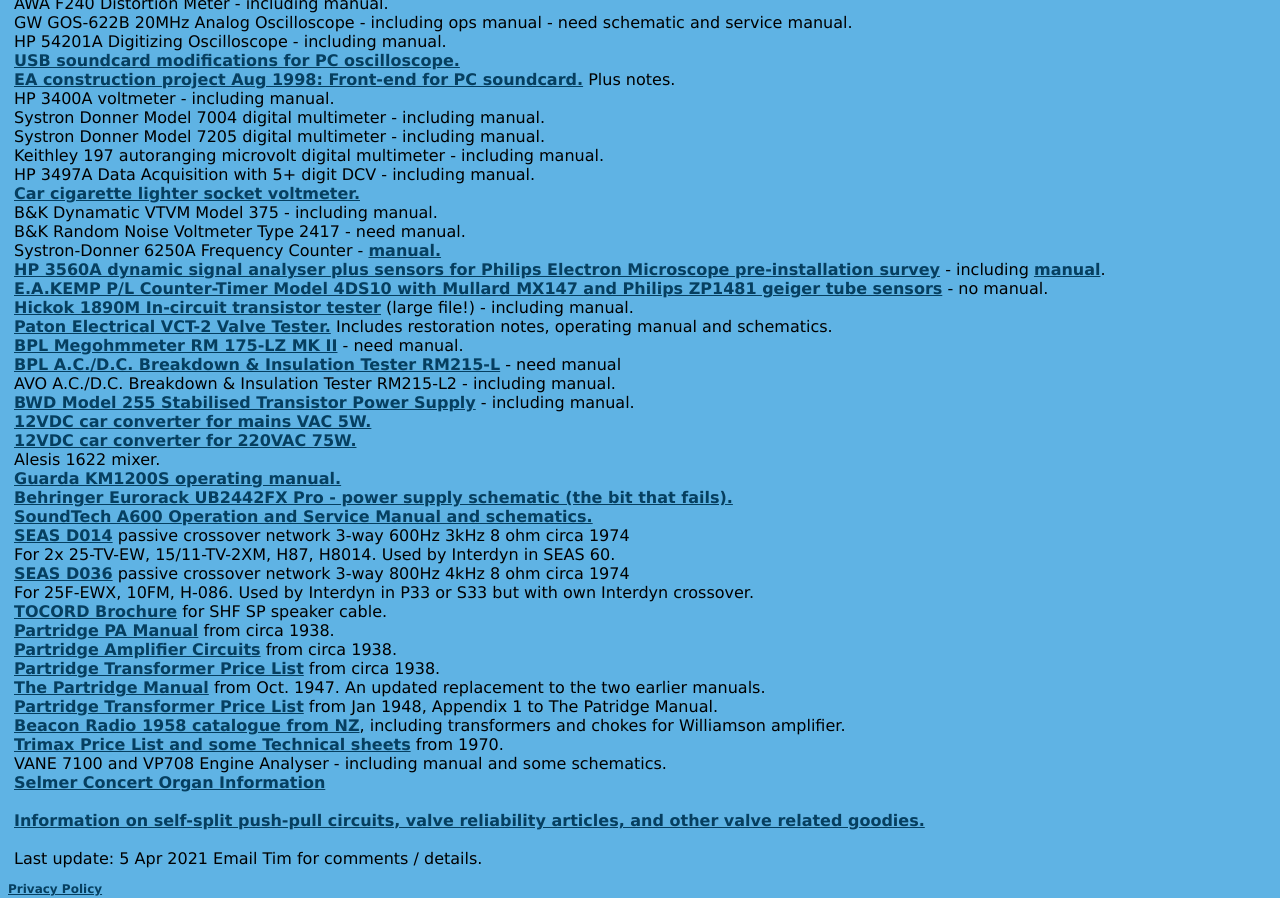
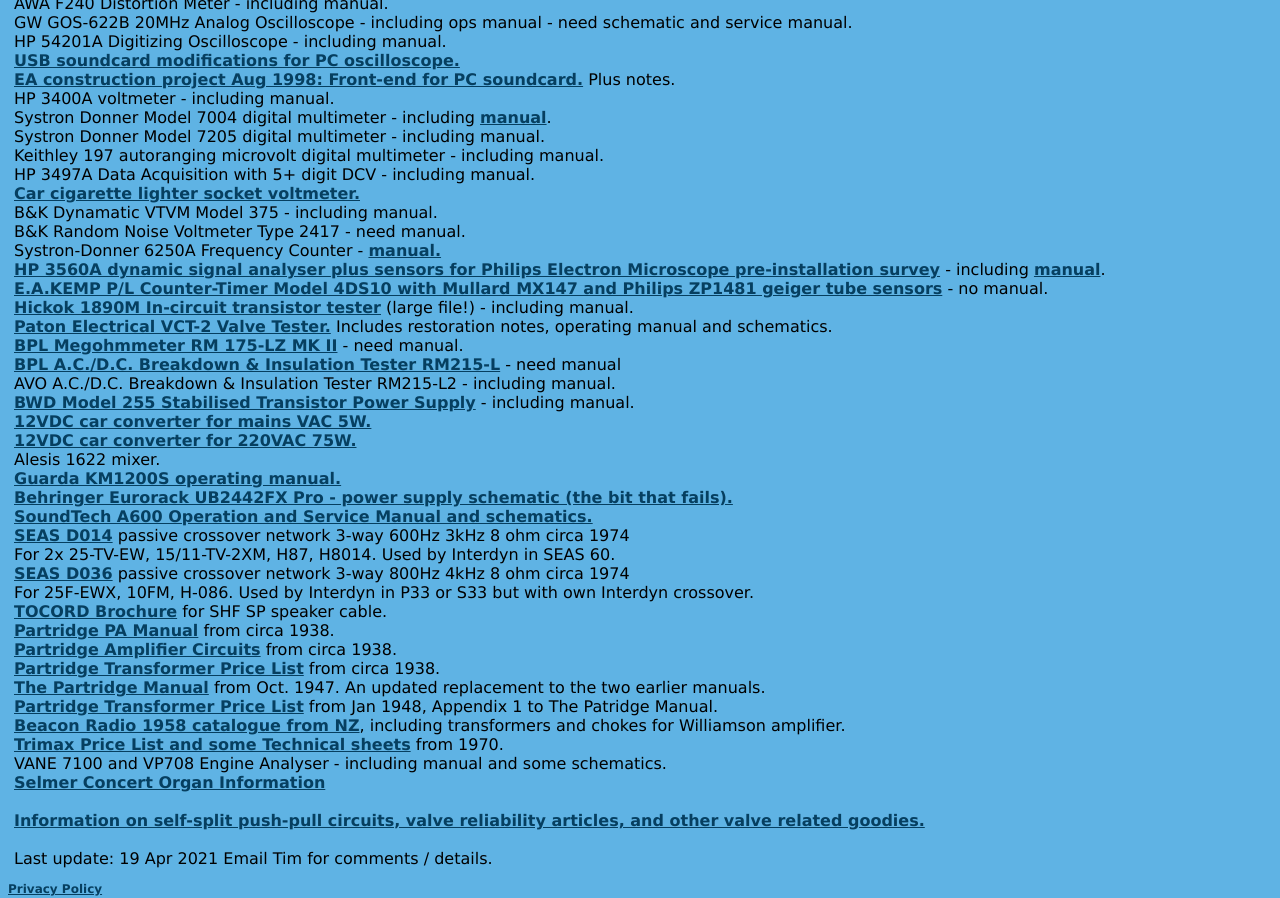
Before and after one commit to michael-robbins/michael-robbins.github.io, a Jekyll site: the page built from projects/amplifier.html, in a window 1280 px wide and 1400 px high, scrolled down 2707 px. Shown: the part 499-1397 px from the top of the window. Built offline with Jekyll 4.4.1, drawn with Linux system fonts in a browser that asks for light colours.

Commit message:
Update amplifier.html

```diff
--- a/projects/amplifier.html
+++ b/projects/amplifier.html
@@ -215,7 +215,7 @@
       <br />
       HP 3400A voltmeter - including manual.
       <br />
-      Systron Donner Model 7004 digital multimeter - including manual.
+      Systron Donner Model 7004 digital multimeter - including <a href="/static/Systron-Donner 7004 Multimeter.pdf">manual</a>.
       <br />
       Systron Donner Model 7205 digital multimeter - including manual.
       <br />
@@ -291,7 +291,7 @@
       <a href="/projects/Valve Info.html">Information on self-split push-pull circuits, valve reliability articles, and other valve related goodies.</a>
       <br />
       <br />
-      Last update: 5 Apr 2021
+      Last update: 19 Apr 2021
       Email Tim for comments / details.
       <br />
       <br />
```
